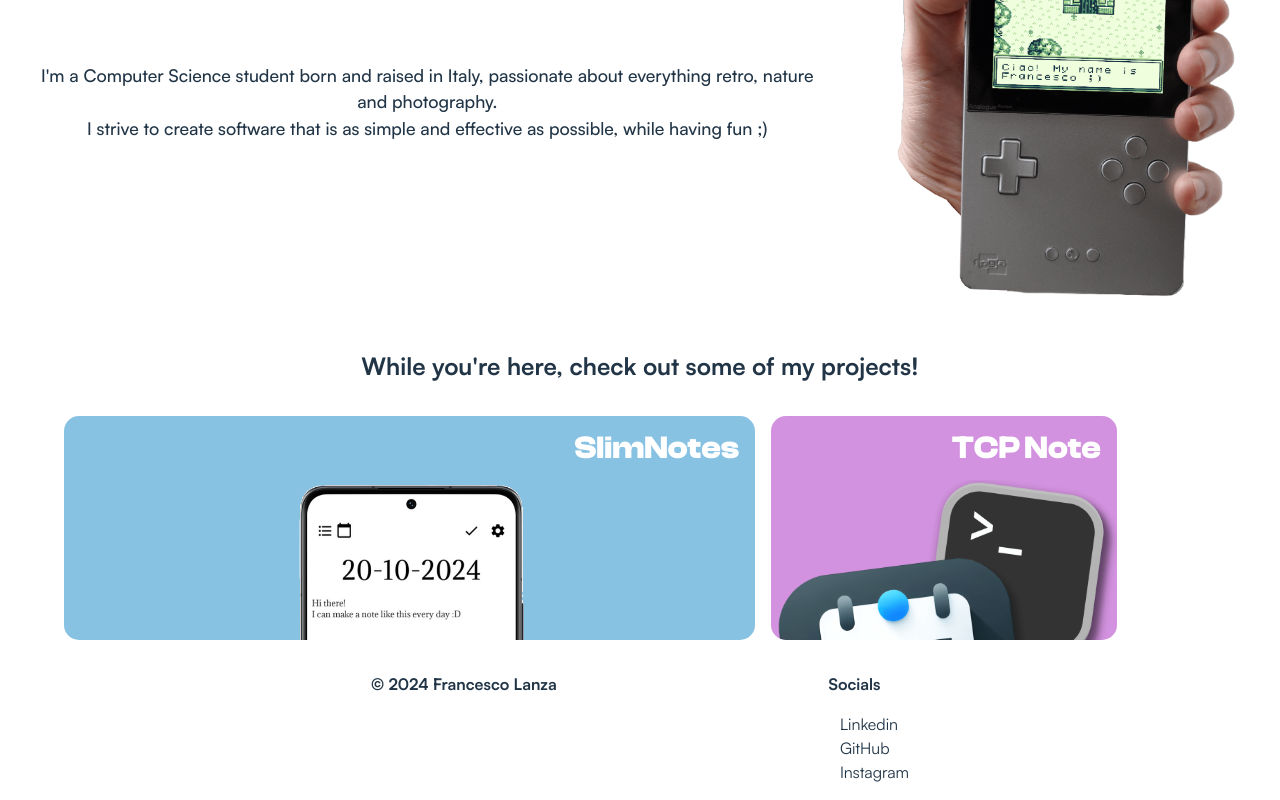
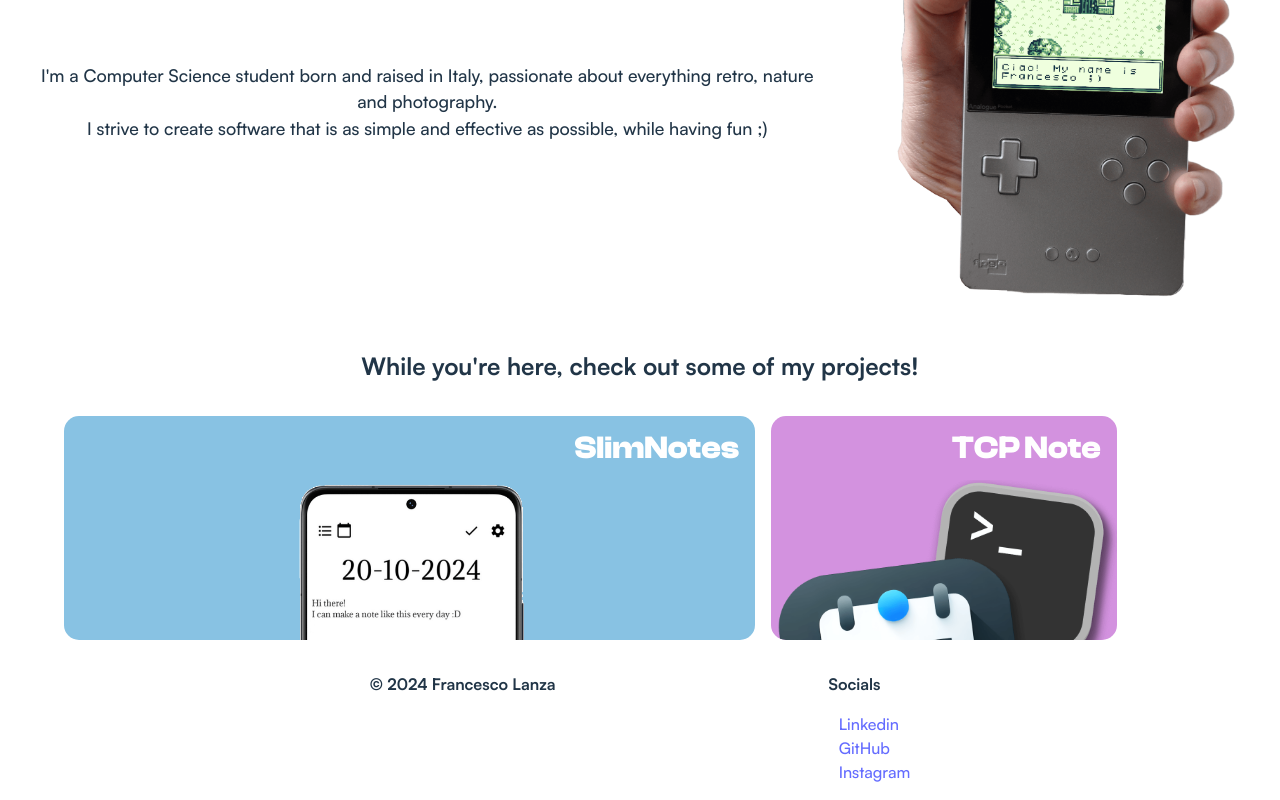
Before and after one commit to fralnz/fralnz.github.io, a React (Vite) app: page / in a window 1280 px wide. Shown: the part 635-1435 px from the top of the page. Built offline with nearby package versions, Linux system fonts and the light colour scheme.

Commit message:
added social links

```diff
--- a/src/routes/components/Footer.tsx
+++ b/src/routes/components/Footer.tsx
@@ -8,13 +8,13 @@
                 <b>Socials</b>
                 <ul>
                     <li>
-                        Linkedin
+                        <a href="https://www.linkedin.com/in/fralnz/">Linkedin</a>
                     </li>
                     <li>
-                        GitHub
+                        <a href="https://github.com/fralnz">GitHub</a>
                     </li>
                     <li>
-                        Instagram
+                        <a href="https://www.instagram.com/francesco.lnz/">Instagram</a>
                     </li>
                 </ul>
             </div>
```
